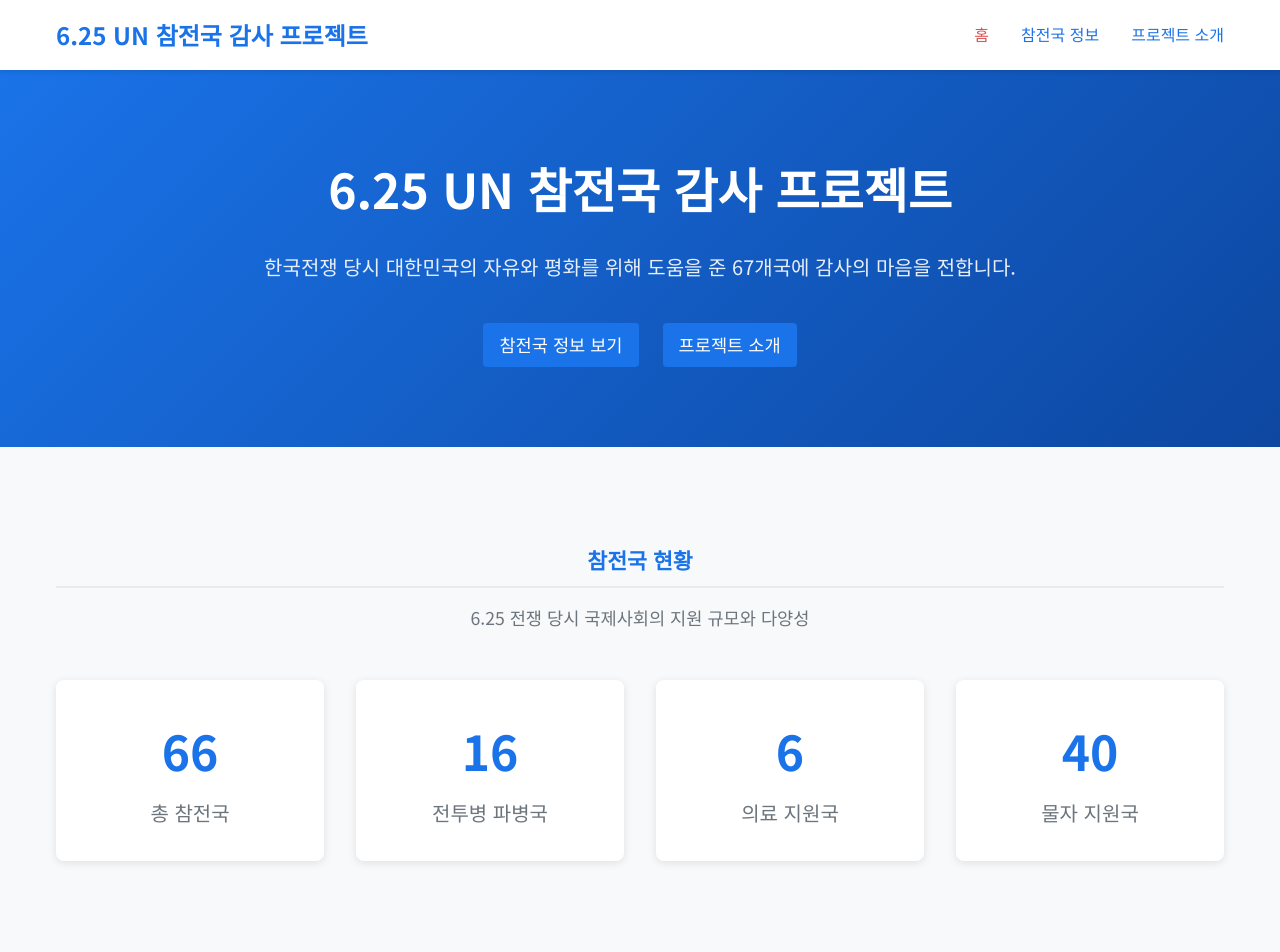
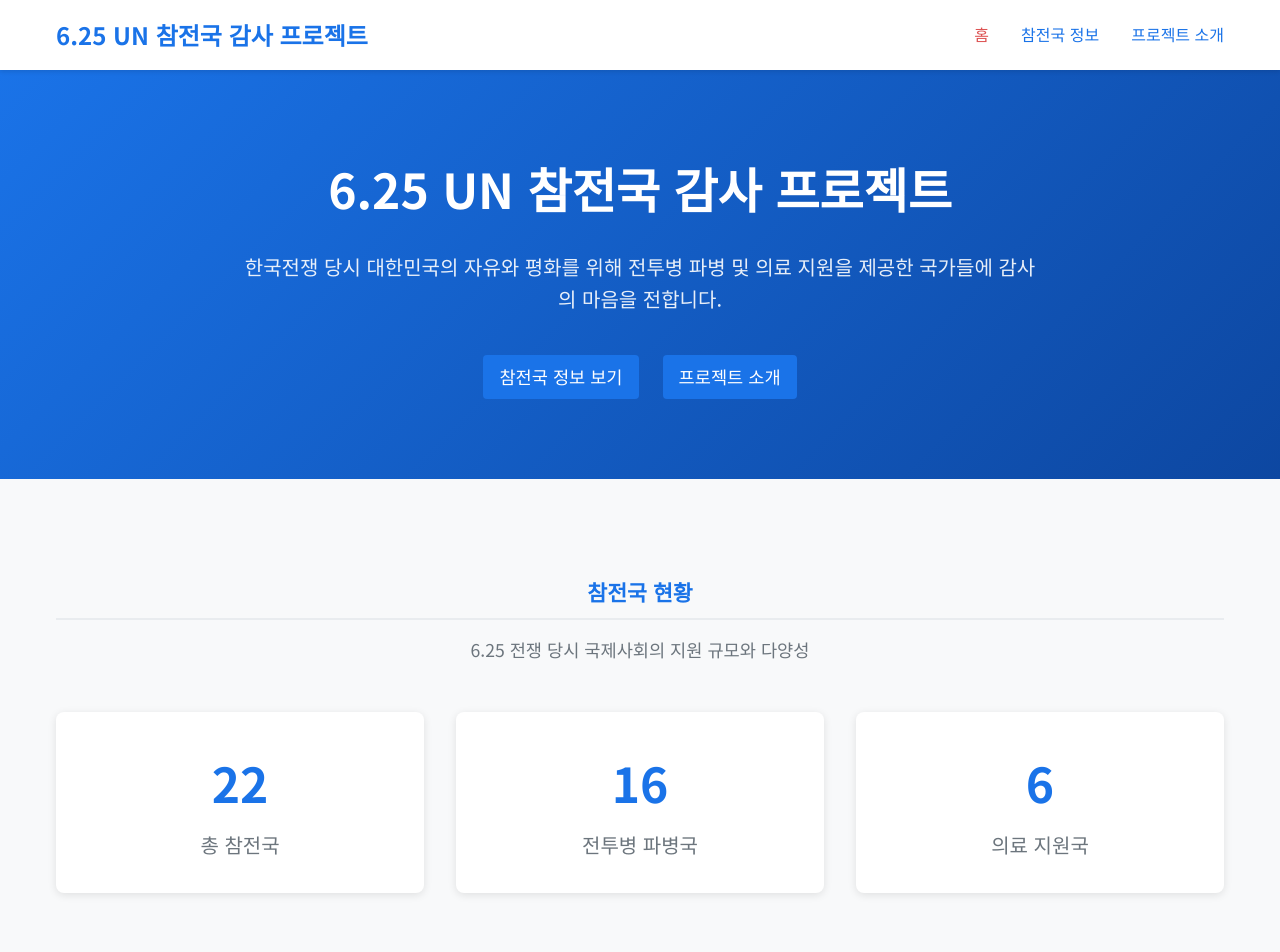
Before and after one commit to reallygood83/un-thanks-project, a React (Vite) app in the folder frontend/: page / in a window 1280 px wide. Shown: the top 952 px of the page. Built offline with nearby package versions, Linux system fonts and the light colour scheme.

Commit message:
참전국 표시를 전투병 파병국과 의료 지원국으로 제한하고 물자 지원국 및 지원 의사 표명국 제거

```diff
--- a/frontend/src/components/countries/CountryCard.tsx
+++ b/frontend/src/components/countries/CountryCard.tsx
@@ -15,10 +15,6 @@ const CountryCard: React.FC<CountryCardProps> = ({ country }) => {
         return 'badge-combat';
       case 'medical':
         return 'badge-medical';
-      case 'material':
-        return 'badge-material';
-      case 'intent':
-        return 'badge-intent';
       default:
         return '';
     }
@@ -31,10 +27,6 @@ const CountryCard: React.FC<CountryCardProps> = ({ country }) => {
         return '전투병 파병';
       case 'medical':
         return '의료 지원';
-      case 'material':
-        return '물자 지원';
-      case 'intent':
-        return '지원 의사';
       default:
         return '';
     }
--- a/frontend/src/components/countries/CountryFilter.tsx
+++ b/frontend/src/components/countries/CountryFilter.tsx
@@ -1,7 +1,7 @@
 import React from 'react';
 import './CountryFilter.css';
 
-export type SupportType = 'all' | 'combat' | 'medical' | 'material' | 'intent';
+export type SupportType = 'all' | 'combat' | 'medical';
 
 interface CountryFilterProps {
   selectedType: SupportType;
@@ -39,18 +39,6 @@ const CountryFilter: React.FC<CountryFilterProps> = ({
           >
             의료 지원국
           </button>
-          <button
-            className={`filter-btn ${selectedType === 'material' ? 'active' : ''}`}
-            onClick={() => onTypeChange('material')}
-          >
-            물자 지원국
-          </button>
-          <button
-            className={`filter-btn ${selectedType === 'intent' ? 'active' : ''}`}
-            onClick={() => onTypeChange('intent')}
-          >
-            지원 의사 표명국
-          </button>
         </div>
       </div>
 
--- a/frontend/src/pages/CountriesPage.tsx
+++ b/frontend/src/pages/CountriesPage.tsx
@@ -11,6 +11,9 @@ const CountriesPage: React.FC = () => {
   // Filter countries based on selected type and search term
   const filteredCountries = useMemo(() => {
     return PARTICIPATING_COUNTRIES.filter(country => {
+      // Only include combat and medical support countries
+      const supportTypeMatch = country.supportType === 'combat' || country.supportType === 'medical';
+
       // Filter by type
       const typeMatch = selectedType === 'all' || country.supportType === selectedType;
 
@@ -19,7 +22,7 @@ const CountriesPage: React.FC = () => {
         country.nameKo.toLowerCase().includes(searchTerm.toLowerCase()) ||
         country.nameEn.toLowerCase().includes(searchTerm.toLowerCase());
 
-      return typeMatch && searchMatch;
+      return supportTypeMatch && typeMatch && searchMatch;
     });
   }, [selectedType, searchTerm]);
 
@@ -60,14 +63,12 @@ const CountriesPage: React.FC = () => {
         <div className="countries-info">
           <h3>UN 참전국 현황</h3>
           <p>
-            6.25 전쟁 당시 대한민국의 자유와 평화를 수호하기 위해 유엔의 깃발 아래 연대한 국가는 총 67개국에 달합니다.
-            이들 국가는 전투병 파병, 의료 지원, 물자 지원 등 다양한 형태로 대한민국의 생존과 재건을 도왔습니다.
+            6.25 전쟁 당시 대한민국의 자유와 평화를 수호하기 위해 유엔의 깃발 아래 전투병 파병과 의료 지원으로 연대한 국가들이 있습니다.
+            이들 국가는 대한민국의 생존과 재건을 위해 큰 희생을 감내했습니다.
           </p>
           <ul>
             <li><strong>전투병 파병국 (16개국):</strong> 미국, 영국, 캐나다, 터키, 호주, 필리핀, 태국, 네덜란드, 콜롬비아, 그리스, 뉴질랜드, 프랑스, 에티오피아, 벨기에, 남아프리카 연방, 룩셈부르크</li>
             <li><strong>의료 지원국 (6개국):</strong> 인도, 덴마크, 스웨덴, 노르웨이, 이탈리아, 독일(서독)</li>
-            <li><strong>물자 지원국 (약 40개국):</strong> 과테말라, 대만, 레바논, 멕시코, 스위스, 아르헨티나, 일본 등</li>
-            <li><strong>지원 의사 표명국 (4개국):</strong> 니카라과, 볼리비아, 브라질, 스페인</li>
           </ul>
         </div>
       </div>
--- a/frontend/src/pages/HomePage.tsx
+++ b/frontend/src/pages/HomePage.tsx
@@ -7,8 +7,7 @@ const HomePage: React.FC = () => {
   // Count by support type
   const combatCount = PARTICIPATING_COUNTRIES.filter(c => c.supportType === 'combat').length;
   const medicalCount = PARTICIPATING_COUNTRIES.filter(c => c.supportType === 'medical').length;
-  const materialCount = 40; // From the data file, about 40 countries provided material support
-  const totalCount = combatCount + medicalCount + materialCount + 4; // Including 4 intent countries
+  const totalCount = combatCount + medicalCount; // Only combat and medical support countries
 
   return (
     <div className="home-page">
@@ -17,7 +16,7 @@ const HomePage: React.FC = () => {
           <div className="hero-content">
             <h1 className="hero-title">6.25 UN 참전국 감사 프로젝트</h1>
             <p className="hero-subtitle">
-              한국전쟁 당시 대한민국의 자유와 평화를 위해 도움을 준 67개국에 감사의 마음을 전합니다.
+              한국전쟁 당시 대한민국의 자유와 평화를 위해 전투병 파병 및 의료 지원을 제공한 국가들에 감사의 마음을 전합니다.
             </p>
             <div className="hero-buttons">
               <Link to="/countries" className="btn btn-hero">
@@ -51,10 +50,6 @@ const HomePage: React.FC = () => {
               <div className="stat-number">{medicalCount}</div>
               <div className="stat-label">의료 지원국</div>
             </div>
-            <div className="stat-item">
-              <div className="stat-number">{materialCount}</div>
-              <div className="stat-label">물자 지원국</div>
-            </div>
           </div>
         </div>
       </section>
@@ -67,7 +62,9 @@ const HomePage: React.FC = () => {
           </div>
 
           <div className="featured-countries">
-            {PARTICIPATING_COUNTRIES.slice(0, 6).map(country => (
+            {PARTICIPATING_COUNTRIES
+              .filter(country => country.supportType === 'combat' || country.supportType === 'medical')
+              .slice(0, 6).map(country => (
               <Link to={`/countries/${country.id}`} key={country.id} className="featured-country">
                 <img
                   src={`https://flagcdn.com/w80/${country.flagCode}.png`}
@@ -80,8 +77,6 @@ const HomePage: React.FC = () => {
                 <p className="featured-type">
                   {country.supportType === 'combat' && '전투병 파병'}
                   {country.supportType === 'medical' && '의료 지원'}
-                  {country.supportType === 'material' && '물자 지원'}
-                  {country.supportType === 'intent' && '지원 의사'}
                 </p>
               </Link>
             ))}
```
